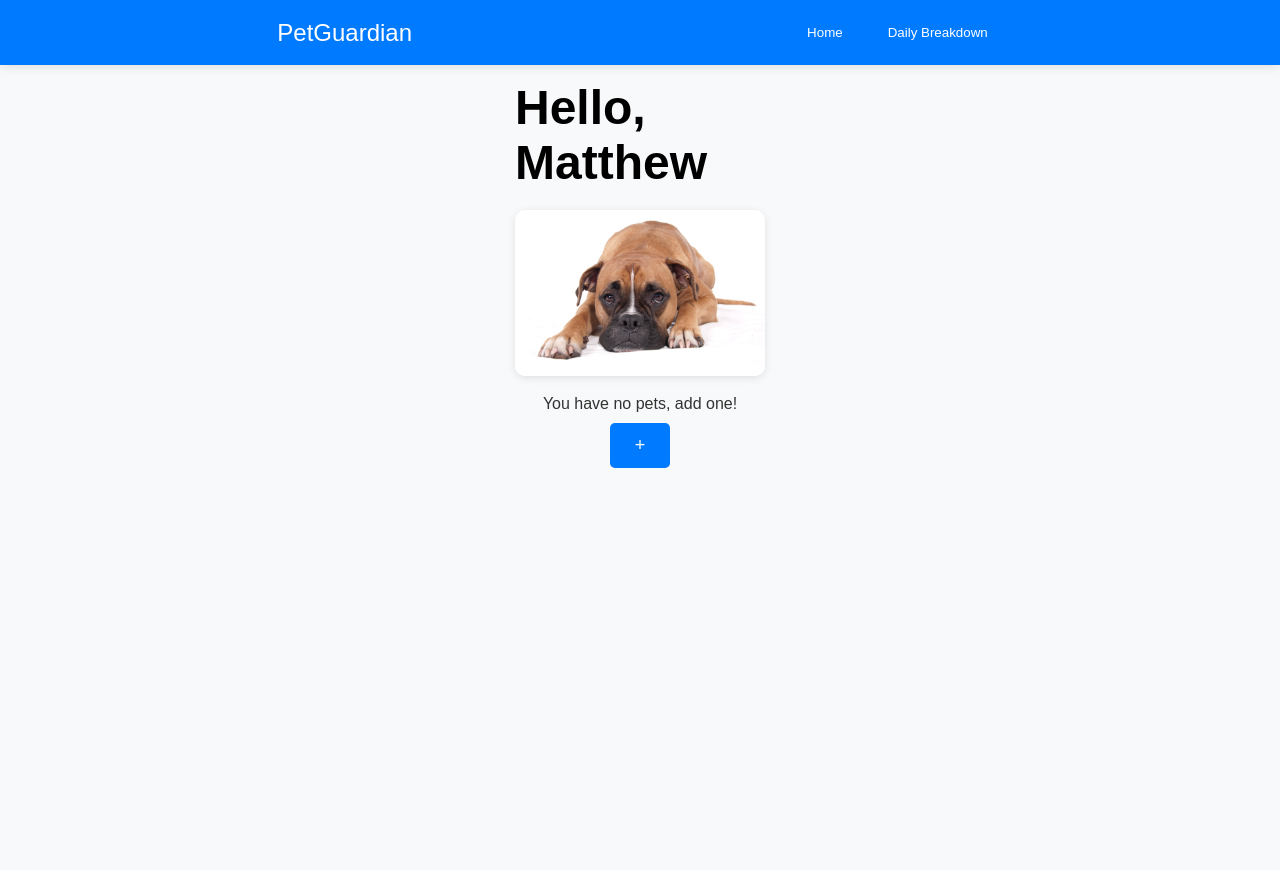
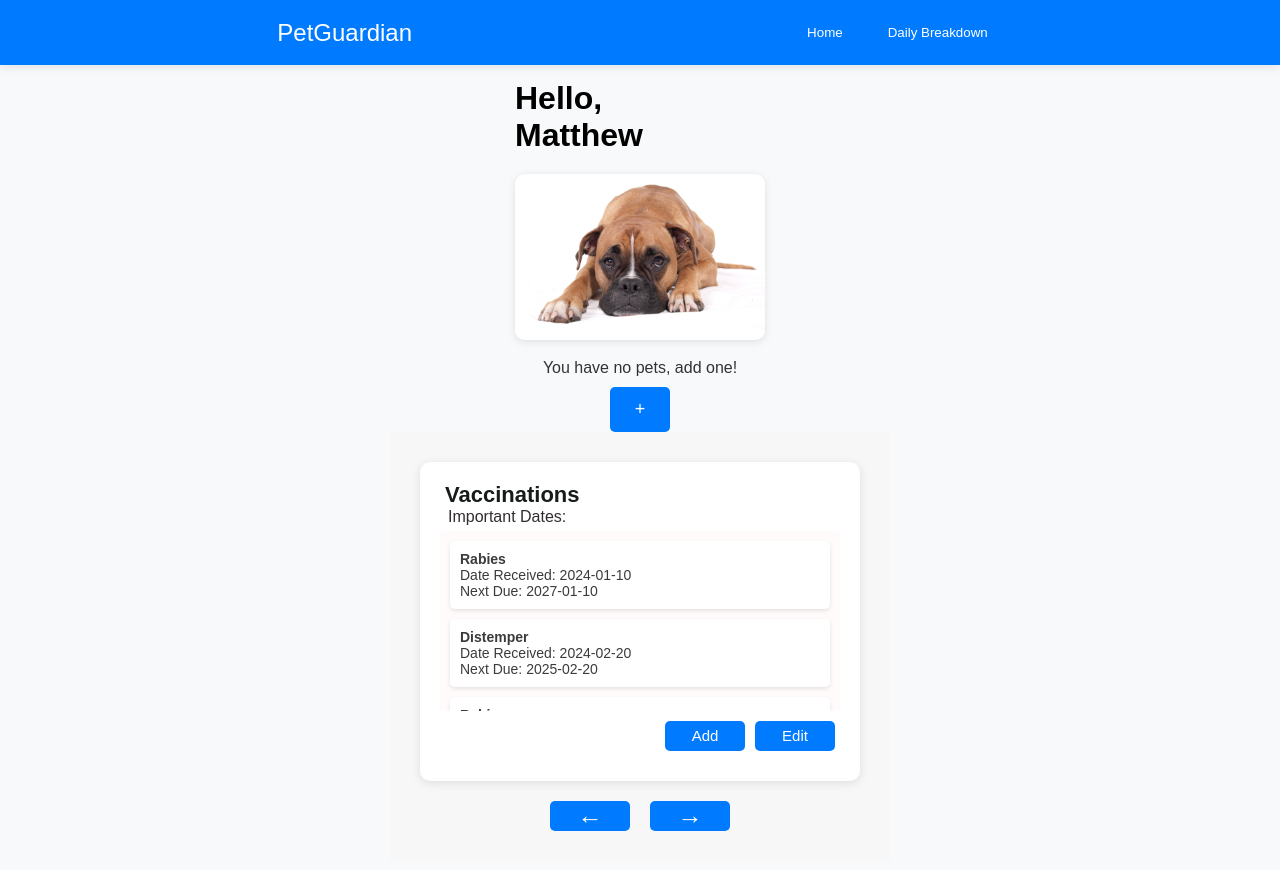
Before and after one commit to alexnarvaeze/PetGuardian, a React (Create React App) app: page /Home in a window 1280 px wide. Shown: the top 870 px of the page. Before the commit the page ends 800 px from the top, so only its background shows below. Built offline with nearby package versions, Linux system fonts and the light colour scheme; sample sign-in values are in the browser's storage; the HTML template or start-up script is replaced by a standard one.

Commit message:
Medical Screen Styling

```diff
--- a/src/Components/Dashboard/Dashboard.css
+++ b/src/Components/Dashboard/Dashboard.css
@@ -8,10 +8,15 @@ body {
   }
 
   .dashboard-greeting {
-    font-size: 1.5rem;
+    display: flex;
+    flex-direction: column;
+    justify-content: start;
+    align-items: start;
+    font-size: 16 px;
+    font-weight: 200;
     margin-bottom: 20px;
     height: auto;
-    width: 250px;
+    width: auto;
   }
 
   .dashboard-greeting h1 {
--- a/src/Components/Dashboard/Dashboard.jsx
+++ b/src/Components/Dashboard/Dashboard.jsx
@@ -4,6 +4,7 @@ import React, { useState } from "react";
 import AddPetModal from "./Pet/AddPetModal";
 import "./Dashboard.css";
 import SadDog from "../images/Sad-Dog.png"; // Import the sad dog image
+import Medical from "../Dashboard/Medical/Medical"
 
 const Dashboard = () => {
   const [pets, setPets] = useState([]); // State to hold pet list
@@ -34,15 +35,13 @@ const Dashboard = () => {
 
   return (
     <div className="dashboard-container">
-      {/* Greeting Section */}
+      <div className="no-pets-view">
+        {pets.length === 0 ? (
+          <div className="no-pet-container">
               <div className="dashboard-greeting">
             <h1>Hello,</h1>
             <h1 className="username">Matthew</h1>
           </div>
-
-      <div className="no-pets-view">
-        {pets.length === 0 ? (
-          <div className="no-pet-container">
             <img
               src={SadDog} // Use imported sad dog image
               alt="Cute Dog"
@@ -59,6 +58,13 @@ const Dashboard = () => {
             </div>
           </div>
         ) : (
+          <div>
+            <div className="no-pet-container">
+              <div className="dashboard-greeting">
+                <h1>Hello,</h1>
+                <h1 className="username">Matthew</h1>
+              </div>
+            </div>
             <div className="pets-view">
               <div className="pet-card">
                 <h3>{pets[selectedPetIndex].name}</h3>
@@ -72,7 +78,9 @@ const Dashboard = () => {
                 <p>Stats will go here.</p>
               </div>
             </div>
+          </div>
         )}
+        <Medical />
       </div>
 
       {pets.length > 0 && (
--- /dev/null
+++ b/src/Components/Dashboard/Medical/Medical.css
@@ -0,0 +1,121 @@
+/* Reset and basic styling */
+* {
+  box-sizing: border-box;
+  font-family: Arial, sans-serif;
+  margin: 0;
+  padding: 0;
+}
+
+.medical-container {
+  display: flex;
+  flex-direction: column;
+  align-items: center;
+  padding: 20px;
+  background-color: #f7f7f7; /* Light gray background */
+}
+
+/* Card styling */
+.medical-card {
+  background-color: white;
+  border-radius: 10px;
+  padding: 20px;
+  margin: 10px;
+  flex: 1;
+  box-shadow: 0 2px 10px rgba(0, 0, 0, 0.1);
+  transition: transform 0.3s;
+  min-height: 300px;
+  min-width: 400px;
+  display: flex;
+  flex-direction: column;
+}
+
+/* Hover effect for cards */
+.medical-card:hover {
+  transform: translateY(-5px);
+}
+
+.medical-card h3{
+  text-align: left;
+  color: rgb(23, 27, 27);
+  font-size: 22px;
+  margin-left: 5px;
+  font-weight: 600;
+}
+.medical-card h4{
+  text-align: left;
+  margin-left: 8px;
+  color: rgb(50, 45, 45);
+  font-size: 16px;
+  font-weight: 200;
+}
+.medical-data{
+  height: 180px;
+  background-color: rgb(255, 251, 251);
+  overflow-y: auto;
+  border-radius: 5px;
+  margin-top: 5px;
+}
+
+.medical-data::-webkit-scrollbar {
+  width: 8px;
+}
+.medical-data::-webkit-scrollbar-thumb {
+  background-color: #ccc;
+  border-radius: 4px;
+}
+.medical-data::-webkit-scrollbar-thumb:hover {
+  background-color: #aaa;
+}
+
+.medical-buttons{
+  min-width: 400px;
+  height: 50px;
+  display: flex;
+  flex-direction: row;
+  justify-content: end;
+  align-items: center;
+}
+.medical-buttons div{
+  height: 30px;
+  width: 80px;
+  margin-left: 5px;
+  margin-right: 5px;
+  background: #007bff;
+  border-radius: 5px;
+  display: flex;
+  justify-content: center;
+  align-items: center;
+  color:white;
+  font-size: 15px;
+}
+.data-box {
+  background-color: #ffffff; /* Light gray background */
+  padding: 10px;
+  margin: 10px;
+  text-align: left;
+  border-radius: 5px;
+  color: #3b3b3b;
+  font-size: 14px;
+  box-shadow: 0 2px 4px rgba(0, 0, 0, 0.1);
+}
+.section-button-container{
+  min-width: 400px;
+  height: 50px;
+  display: flex;
+  flex-direction: row;
+  justify-content: center;
+  align-items: center;
+}
+.section-button-container div{
+  height: 30px;
+  width: 80px;
+  margin-left: 10px;
+  margin-right: 10px;
+  background: #007bff;
+  border-radius: 5px;
+  display: flex;
+  justify-content: center;
+  align-items: center;
+  color:white;
+  font-size: 25px;
+}
--- /dev/null
+++ b/src/Components/Dashboard/Medical/Medical.jsx
@@ -0,0 +1,111 @@
+import React, { useState } from 'react'
+import "../Medical/Medical.css"
+
+// Helper function to calculate the "Next Due" date
+const calculateNextDue = (dateReceived, intervalMonths) => {
+  const receivedDate = new Date(dateReceived);
+  receivedDate.setMonth(receivedDate.getMonth() + intervalMonths);
+  return receivedDate.toISOString().split("T")[0]; // Format as YYYY-MM-DD
+};
+
+function Medical() {
+
+  // Define sections
+  const sections = ["Vaccinations", "Bloodwork", "Medication"];
+  // Track the current section index
+  const [currentSectionIndex, setCurrentSectionIndex] = useState(0);
+
+  // State for lists in each section
+  const [vaccinations, setVaccinations] = useState([
+    { name: "Rabies", date: "2024-01-10" },
+    { name: "Distemper", date: "2024-02-20" },
+    { name: "Rabies", date: "2024-01-10" },
+    { name: "Distemper", date: "2024-02-20" },
+  ]);
+
+  const [bloodwork, setBloodwork] = useState([
+    { test: "CBC", date: "2024-03-15" },
+    { test: "Liver Panel", date: "2024-04-05" },
+  ]);
+
+  const [medications, setMedications] = useState([
+    { name: "Antibiotic", dosage: "5mg", date: "2024-05-10" },
+    { name: "Painkiller", dosage: "10mg", date: "2024-06-01" },
+  ]);
+
+  // Define intervals in months for each vaccine type
+  const vaccineIntervals = {
+    Rabies: 36, // 3 years
+    Distemper: 12, // 1 year
+    Parvovirus: 12,
+    Hepatitis: 12,
+    // Add more vaccines as needed
+  };
+
+  // Move to the previous section
+  const handlePrevious = () => {
+    setCurrentSectionIndex((prevIndex) =>
+      prevIndex === 0 ? sections.length - 1 : prevIndex - 1
+    );
+  };
+
+  // Move to the next section
+  const handleNext = () => {
+    setCurrentSectionIndex((prevIndex) =>
+      prevIndex === sections.length - 1 ? 0 : prevIndex + 1
+    );
+  };
+
+  return (
+    <div className="medical-container">
+      <div className="medical-card">
+        <h3>{sections[currentSectionIndex]}</h3>
+        <h4>Important Dates:</h4>
+        <div className="medical-data">
+        {currentSectionIndex === 0 && (
+            vaccinations.map((vaccine, index) => (
+              <div key={index} className="data-box">
+                <strong>{vaccine.name}</strong>
+                <p>Date Received: {vaccine.date}</p>
+                <p>
+                  Next Due:{" "}
+                  {calculateNextDue(
+                    vaccine.date,
+                    vaccineIntervals[vaccine.name] || 12 // Default to 1 year if not specified
+                  )}
+                </p>
+              </div>
+            ))
+          )}
+         {currentSectionIndex === 1 && (
+            bloodwork.map((test, index) => (
+              <div key={index} className="data-box">
+                <strong>{test.test}</strong>
+                <p>Date: {test.date}</p>
+              </div>
+            ))
+          )}
+          {currentSectionIndex === 2 && (
+            medications.map((med, index) => (
+              <div key={index} className="data-box">
+                <strong>{med.name}</strong>
+                <p>Dosage: {med.dosage}</p>
+                <p>Date: {med.date}</p>
+              </div>
+            ))
+          )}
+        </div>
+        <div className="medical-buttons">
+          <div>Add</div>
+          <div>Edit</div>
+        </div>
+      </div>
+      <div className="section-button-container">
+        <div onClick={handlePrevious}>←</div>
+        <div onClick={handleNext}>→</div>
+      </div>
+    </div>
+  )
+}
+
+export default Medical
```
Also changed, not shown: 1 other file (tests, documents, lock files or other folders). Lines whose indentation alone changed are shown as unchanged.
